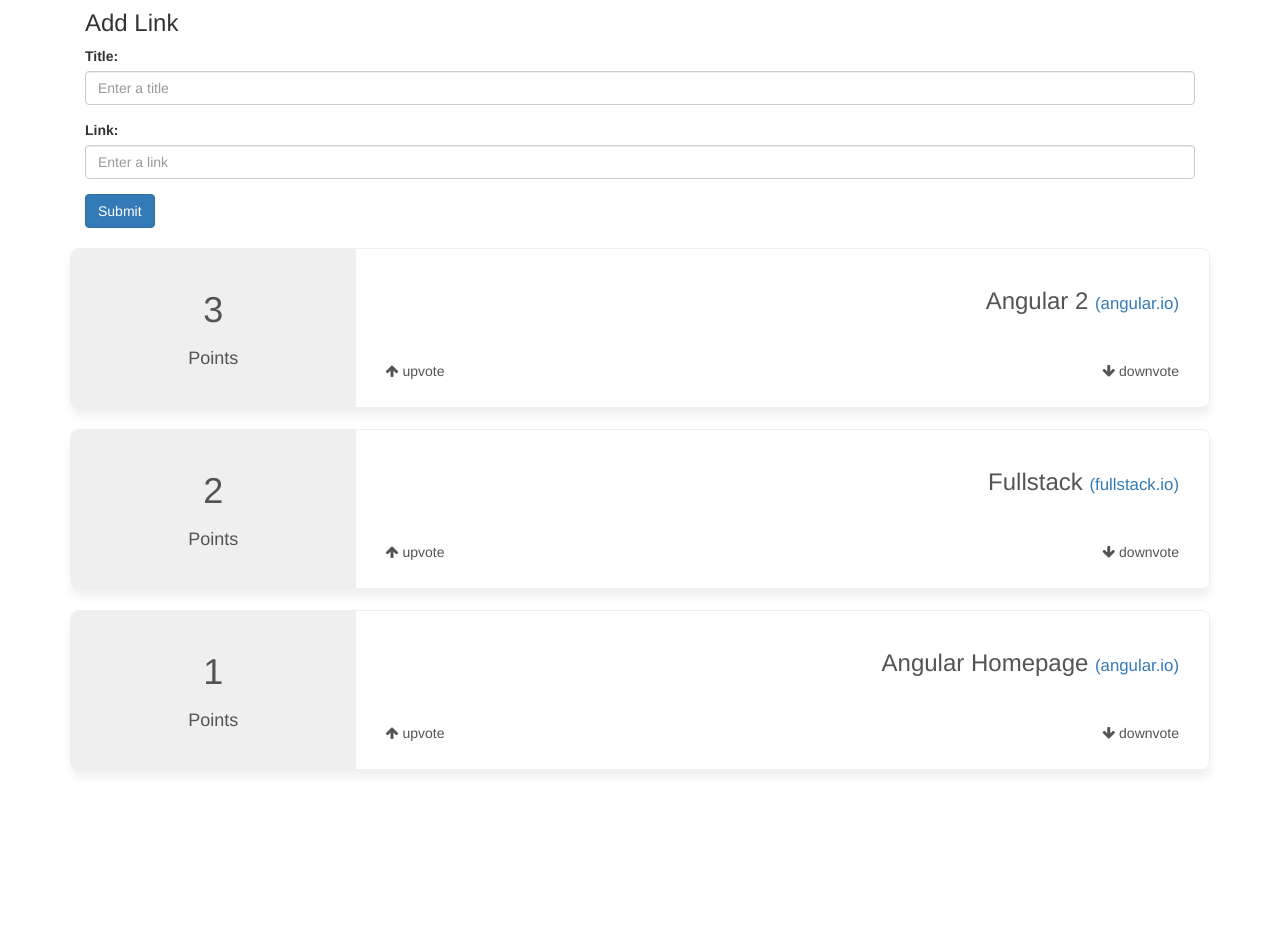
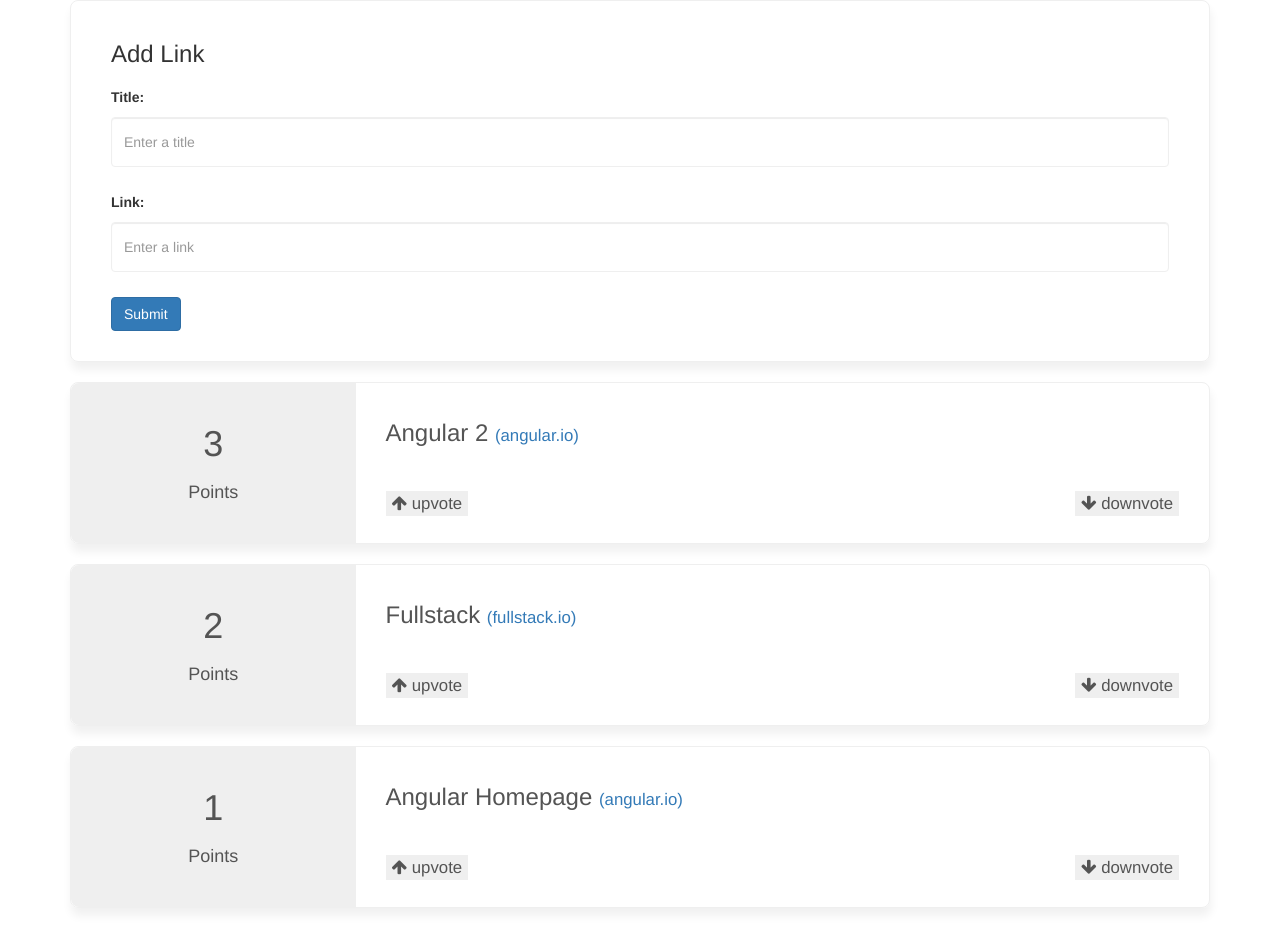
Before and after one commit to bonett/simple-reddit-clone, an Angular app: page / in a window 1280 px wide. Before the commit the page ends 800 px from the top, so only its background shows below. Built offline with nearby package versions, Linux system fonts and the light colour scheme.

Commit message:
disabled button on initial state

```diff
--- a/src/app/app.component.html
+++ b/src/app/app.component.html
@@ -1,17 +1,16 @@
 <div class="container">
-
-  <div class="row">
+  <div class="row main">
     <div class="col-xs-12 col-sm-12 col-md-12 col-lg-12">
-      <div class="col-xs-12 col-sm-12 col-md-12 col-lg-12">
+      <div class="col-xs-12 col-sm-12 col-md-12 col-lg-12 main__content">
         <form>
           <h3>Add Link</h3>
           <div class="form-group">
             <label for="title">Title:</label>
-            <Input name="title" class="form-control" id="title" placeholder="Enter a title" #newTitle>
+            <Input type="text" name="title" class="form-control" id="title" placeholder="Enter a title" #newTitle>
           </div>
           <div class="form-group">
             <label for="link">Link:</label>
-            <Input name="link" class="form-control" id="link" placeholder="Enter a link" #newLink>
+            <Input type="text" name="link" class="form-control" id="link" placeholder="Enter a link" #newLink>
           </div>
           <button type="submit" class="btn btn-primary" (click)="addArticle(newTitle, newLink)">Submit</button>
         </form>
--- a/src/app/app.component.scss
+++ b/src/app/app.component.scss
@@ -0,0 +1,8 @@
+.main {
+    &__content {
+        border: 1px solid #efefef;
+        border-radius: 8px;
+        box-shadow: 1px 8px 10px #f1f1f1;
+        padding: 20px;
+    }
+}
--- a/src/app/article/article.component.html
+++ b/src/app/article/article.component.html
@@ -13,14 +13,14 @@
                     class="article__link">({{ article.domain() }})</a></h3>
         </div>
         <div class="article__votes">
-            <a (click)="onVoteUp()" class="article__button_dark">
+            <button (click)="onVoteUp()" class="article__button_dark">
                 <i class="fa fa-arrow-up"></i>
                 upvote
-            </a>
-            <a (click)="onVoteDown()" class="article__button_dark">
+            </button>
+            <button [disabled]="article.votes === 0" (click)="onVoteDown()" class="article__button_dark">
                 <i class="fa fa-arrow-down"></i>
                 downvote
-            </a>
+            </button>
         </div>
     </div>
 </div>
--- a/src/app/article/article.component.scss
+++ b/src/app/article/article.component.scss
@@ -40,7 +40,7 @@
         align-items: flex-start;
         display: flex;
         flex-direction: row;
-        justify-content: flex-end;
+        justify-content: flex-start;
         padding: 10px;
         width: 100%;
     }
@@ -65,12 +65,16 @@
     }
 
     &__button {
-        font-size: 1.35em;
-
         &_dark {
+            border: none !important;
             color: #545454;
+            font-size: 1.2em;
         }
     }
+}
 
-
+@media (min-width: 690px) {
+    .article {
+        height: auto;
+    }
 }
--- a/src/styles.scss
+++ b/src/styles.scss
@@ -1,6 +1,6 @@
 /* You can add global styles to this file, and also import other style files */
 
-*, *:hover{
+*, *:hover, *:focus{
     text-decoration: none !important;
 }
 
@@ -11,3 +11,24 @@
 h1, h2, h3 , h4, h5 ,h6 {
     margin-top: 10px !important;
 }
+
+form {
+    padding: 10px 20px;
+
+    label {
+        margin: 10px 0;
+    }
+
+    input[type=text] {
+        border: 1px solid #efefef;
+        height: 50px;
+    }
+
+    button {
+        margin-top: 10px;
+    }
+}
+
+button[disabled] {
+    opacity: 0.4;
+}
```
